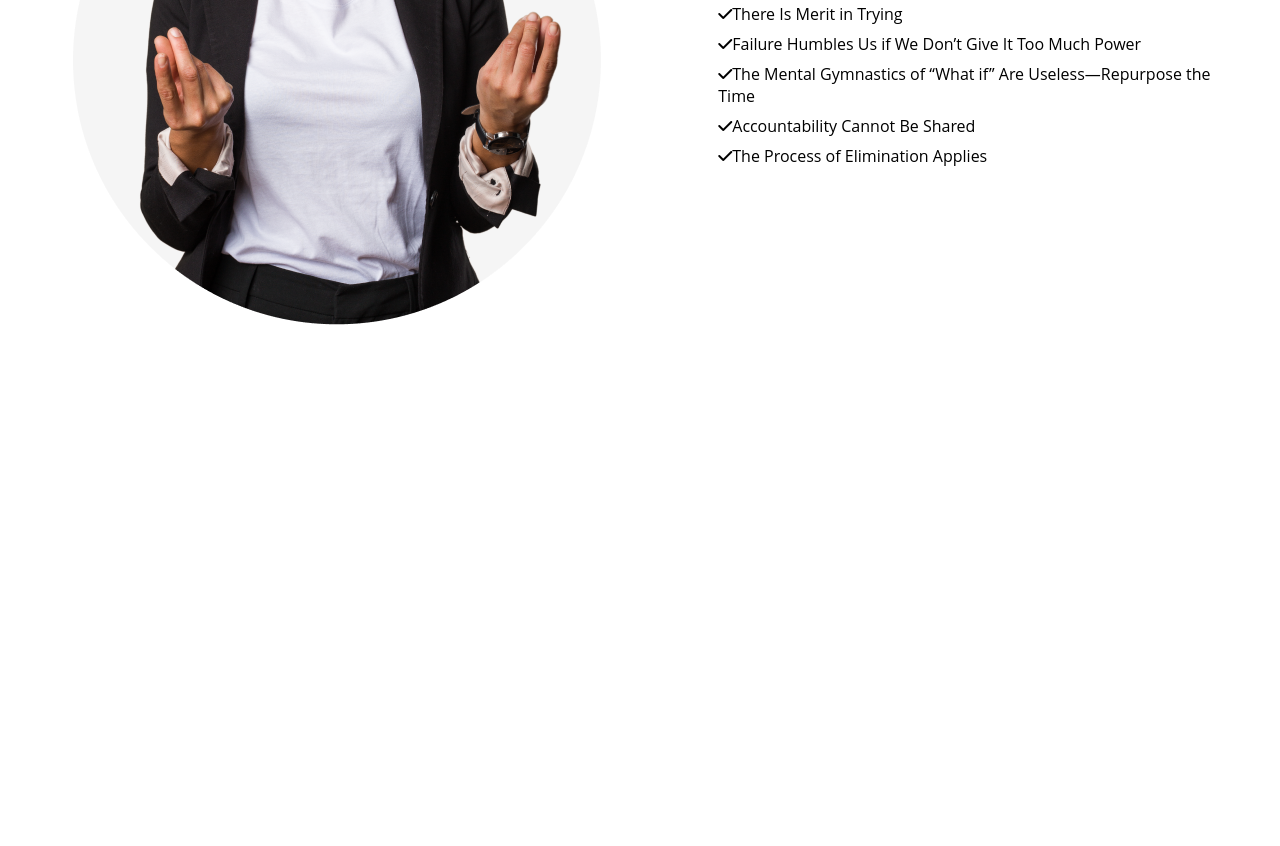
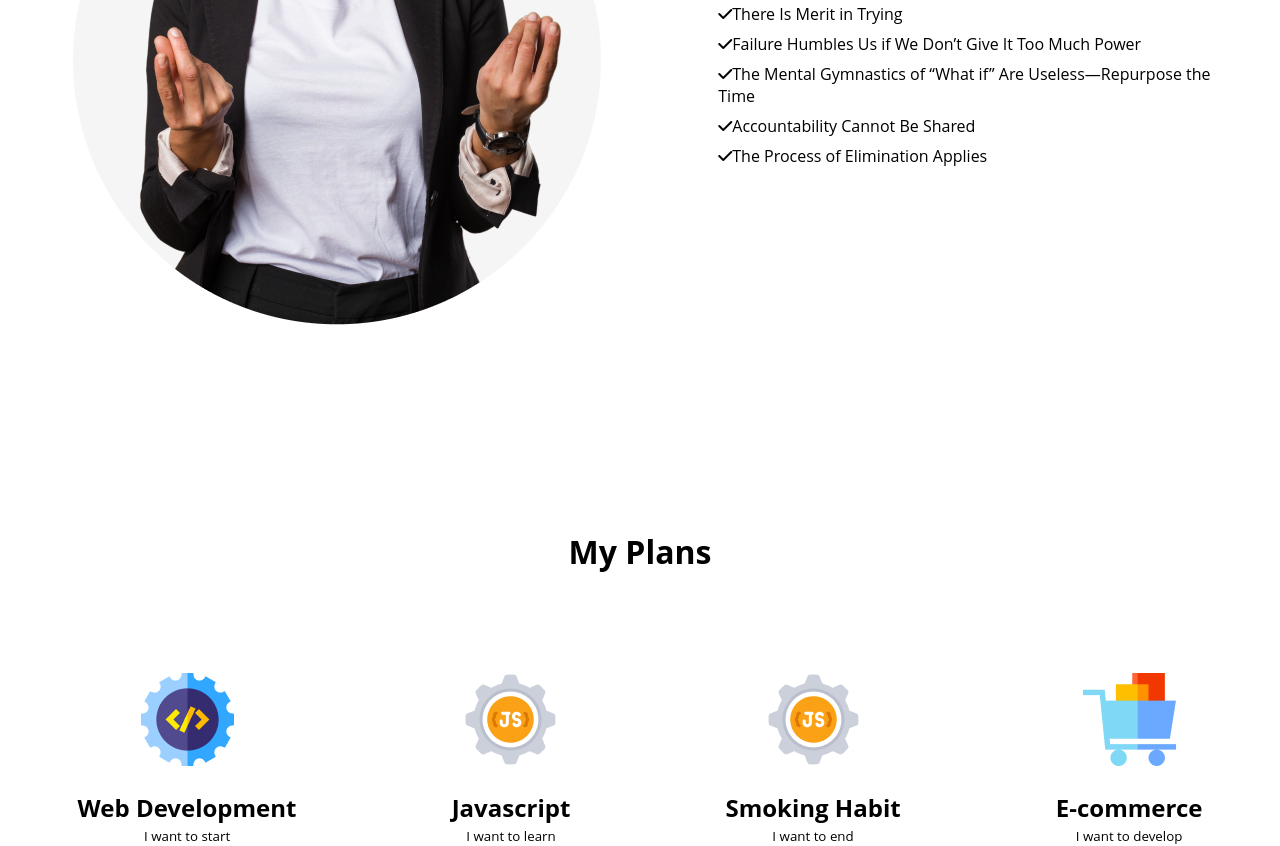
Before and after one commit to chinno0007/new-year-new-me, a plain HTML site: page index.html in a window 1280 px wide. Shown: the part 1207-2053 px from the top of the page. Before the commit the page ends 1537 px from the top, so only its background shows below. Drawn offline with Linux system fonts and the light colour scheme.

Commit message:
my plan added

```diff
--- a/Style/style.css
+++ b/Style/style.css
@@ -52,3 +52,23 @@ header {
     margin-top: 8px;
 
 }
+
+/* My Plan Section Start */
+.my-plan {
+    text-align: center;
+    margin-top: 200px;
+    font-weight: bold;
+    font-size: 2rem;
+}
+
+.my-plan-site {
+    margin-top: 100px;
+    display: flex;
+    justify-content: space-around;
+    align-items: center;
+    text-align: center;
+}
+
+.my-plan-site img {
+    margin-bottom: 20px;
+}
--- a/index.html
+++ b/index.html
@@ -57,6 +57,31 @@
             </div>
         </section>
         <!-- My Plan Section Start -->
+        <section>
+            <h1 class="my-plan">My Plans</h1>
+            <div class="my-plan-site">
+                <div>
+                    <img src="images/icons/web.png" alt="">
+                    <h2>Web Development</h2>
+                    <p><small>I want to start</small></p>
+                </div>
+                <div>
+                    <img src="images/icons/js.png" alt="">
+                    <h2>Javascript</h2>
+                    <p><small>I want to learn</small></p>
+                </div>
+                <div>
+                    <img src="images/icons/js.png" alt="">
+                    <h2>Smoking Habit</h2>
+                    <p><small>I want to end</small></p>
+                </div>
+                <div>
+                    <img src="images/icons/ecom.png" alt="">
+                    <h2>E-commerce</h2>
+                    <p><small>I want to develop</small></p>
+                </div>
+            </div>
+        </section>
     </main>
     <!-- Main End -->
 </body>
```
